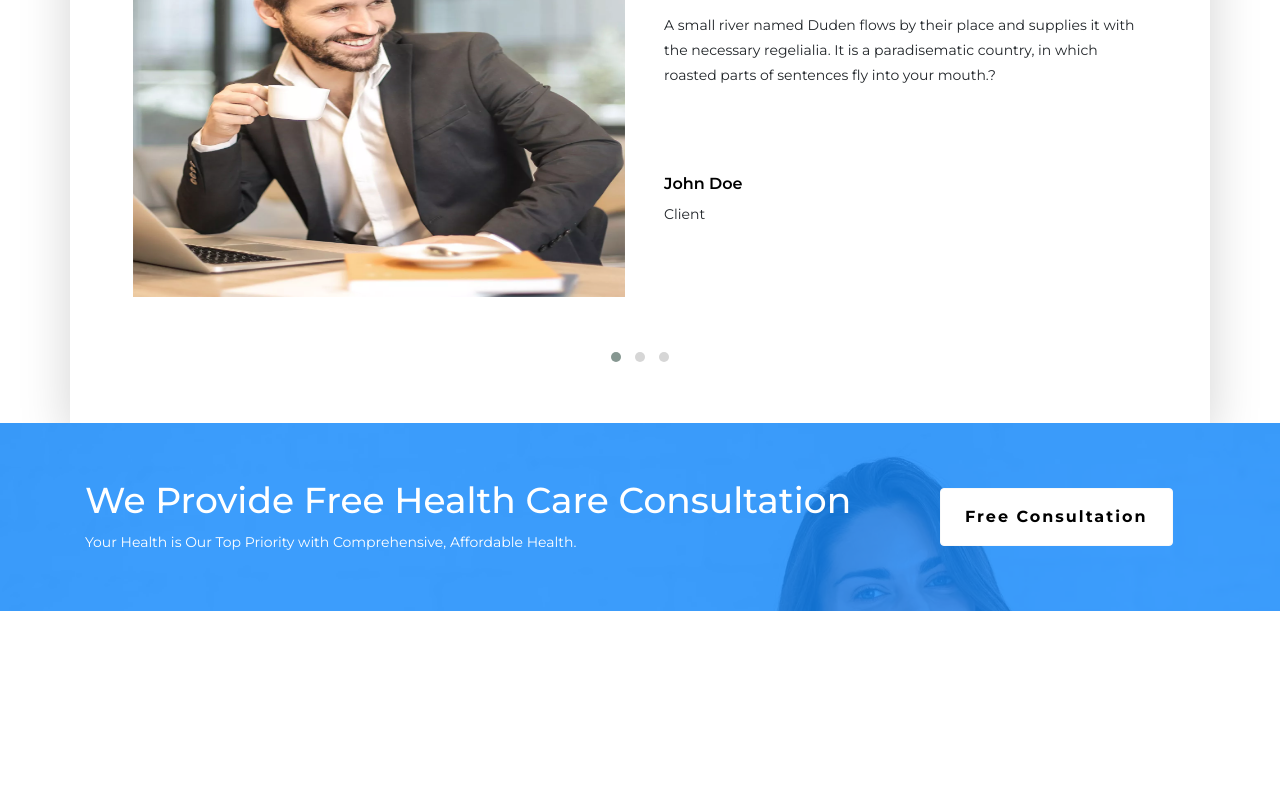
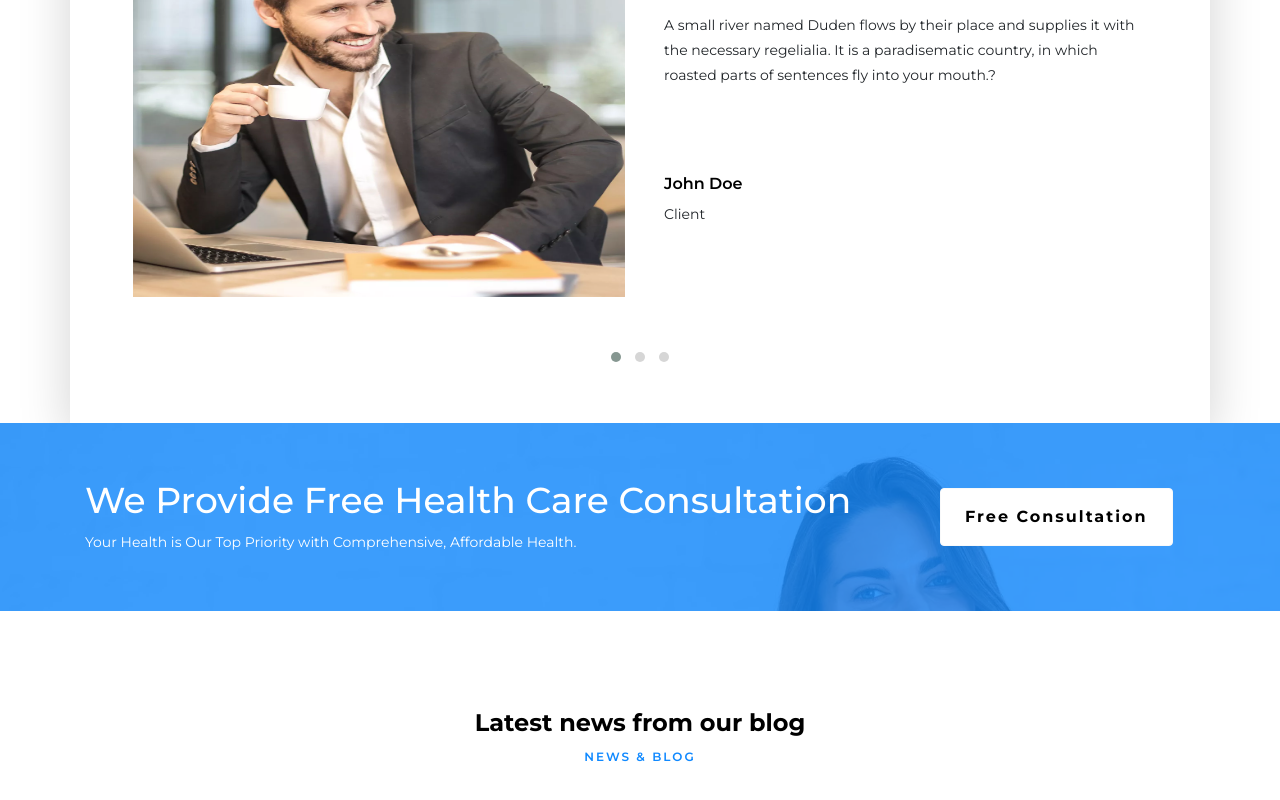
Before and after one commit to Olamilekan10/Affiliate-web, a React (Create React App) app: page / in a window 1280 px wide. Shown: the part 4633-5433 px from the top of the page. Before the commit the page ends 5244 px from the top, so only its background shows below. Built offline with nearby package versions, Linux system fonts and the light colour scheme; the HTML template or start-up script is replaced by a standard one.

Commit message:
styled the heading and subheading class

```diff
--- a/src/App.js
+++ b/src/App.js
@@ -2,6 +2,7 @@ import './App.css';
 import { Carousel } from './components/CarouselSection/Carousel';
 import Intro from './components/Introduction/Intro';
 import NavbarComp from './components/Navbar/NavbarComp';
+import NewsBlogs from './components/News&Blogs/NewsBlogs';
 import OtherServices from './components/Otherservices/OtherServices';
 import Scroll from './components/ParallaxSection/Scroll';
 import Stories from './components/StoriesSection/Stories';
@@ -18,6 +19,7 @@ function App() {
         <OtherServices />
         <Scroll />
         <Stories />
+        <NewsBlogs />
 
     </div>
   );
--- a/src/components/News&Blogs/NewsBlogs.css
+++ b/src/components/News&Blogs/NewsBlogs.css
@@ -0,0 +1,23 @@
+.ftco-section {
+    padding: 7em 0;
+    position: relative;
+}
+
+.animate {
+    opacity: 0;
+    visibility: hidden;
+}
+
+.heading-section h2 {
+    font-size: 24px;
+    font-weight: 600;
+}
+
+.heading-section .subheading {
+    font-size: 12px;
+    display: block;
+    font-weight: 600;
+    color: #1089ff;
+    text-transform: uppercase;
+    letter-spacing: 2px;
+}
```
